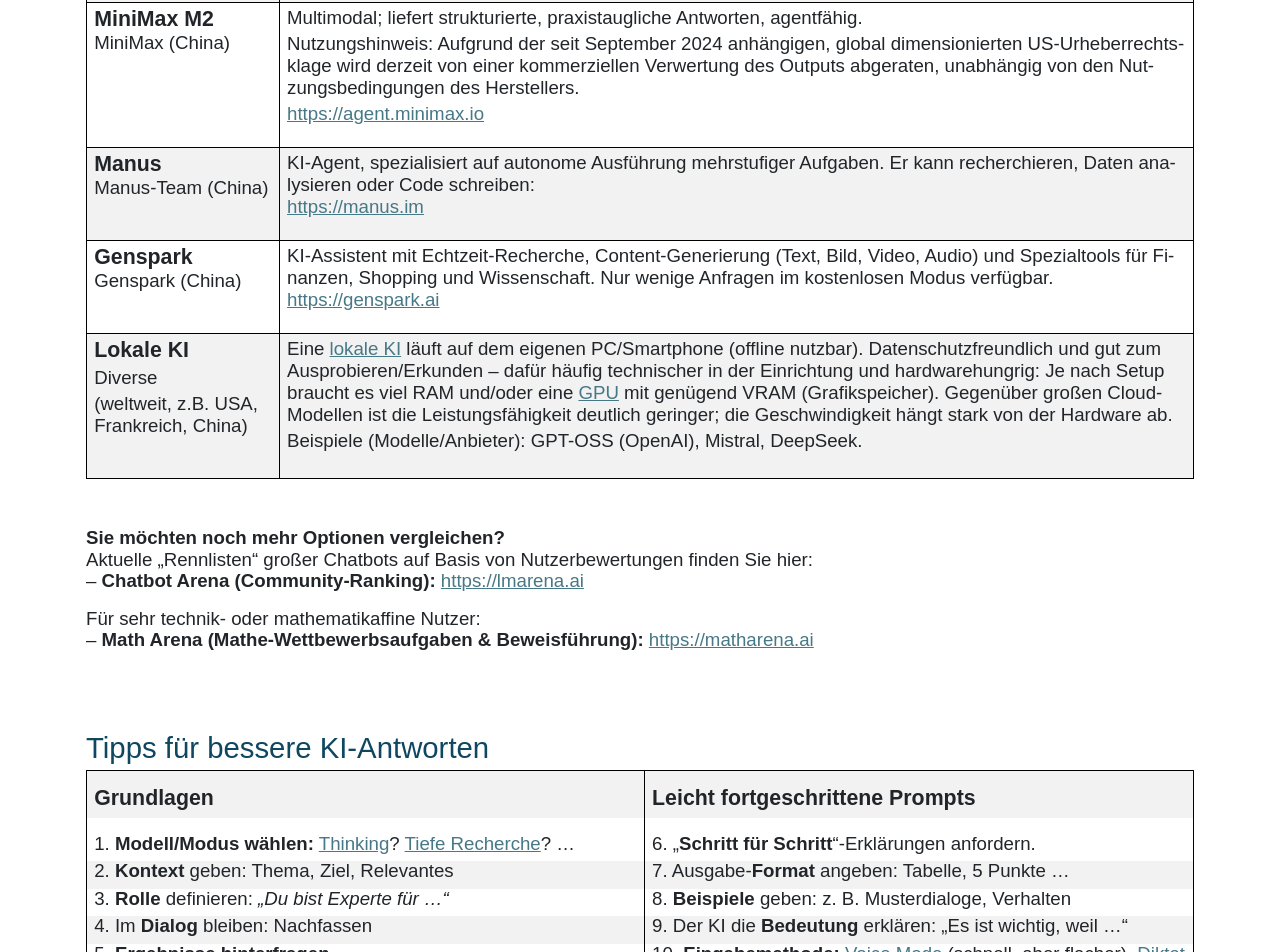
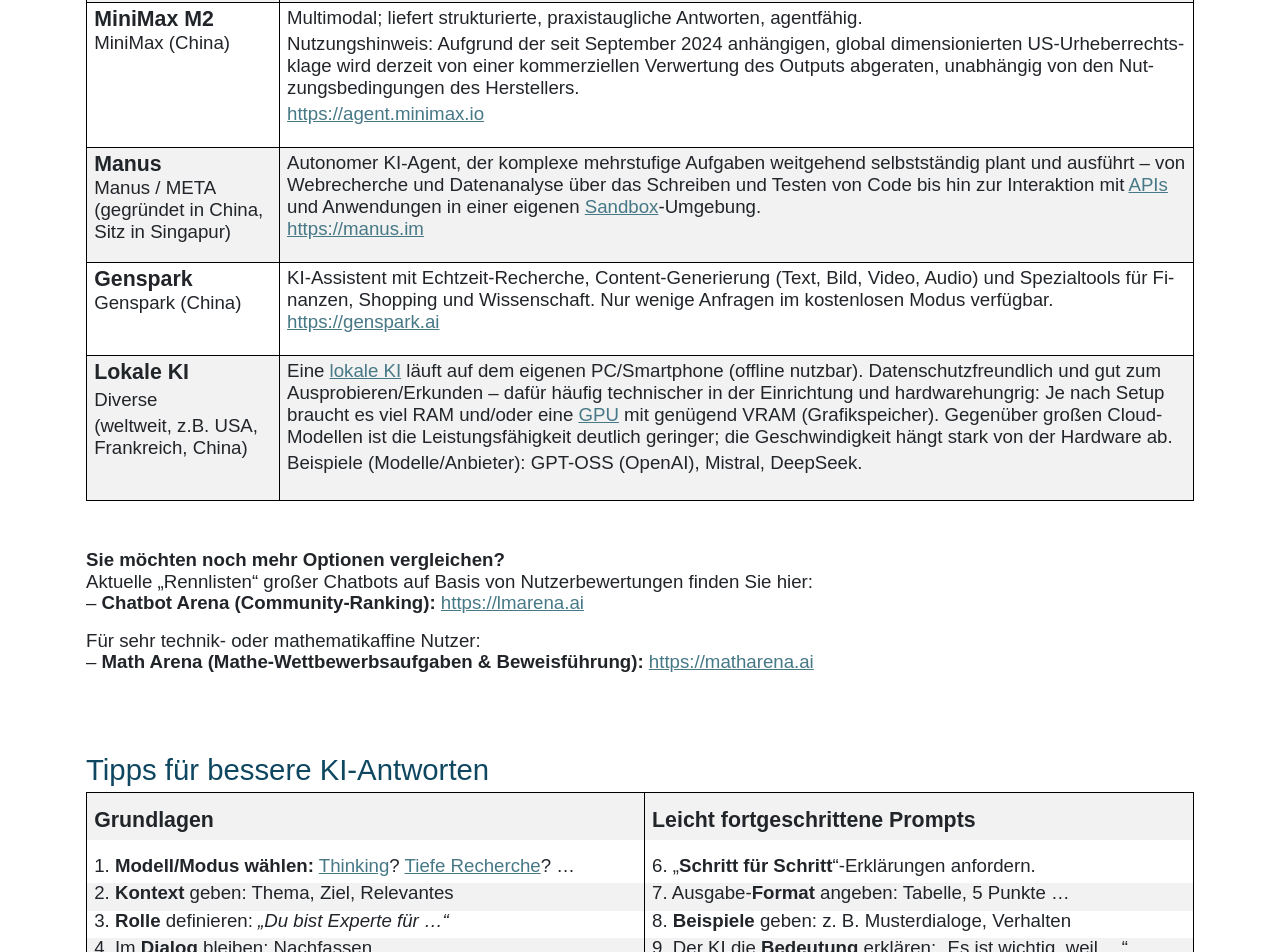
Before and after one commit to fjki-info/fjki-info.github.io, a plain HTML site: page tools/index.html in a window 1280 px wide. Shown: the part 2216-3168 px from the top of the page. Drawn offline with nearby package versions, Linux system fonts and the light colour scheme.

Commit message:
Add files via upload
Angaben zu Manus angepasst/erweitert (gehört jetzt META)

```diff
--- a/tools/index.html
+++ b/tools/index.html
@@ -685,8 +685,8 @@ Auswahl</a></h2>
   border-top:none;padding:0cm 5.4pt 0cm 5.4pt'>
   <p class=MsoNormal style='margin-top:3.0pt;margin-right:0cm;margin-bottom:
   0cm;margin-left:0cm;line-height:normal'><b><span style='font-size:16.0pt'>Manus</span></b></p>
-  <p class=MsoNormal style='margin-bottom:0cm;line-height:normal'>Manus-Team
-  (China)</p>
+  <p class=MsoNormal style='margin-bottom:0cm;line-height:normal'>Manus / META (gegründet
+  in China, Sitz in Singapur)</p>
   <p class=MsoNormal style='margin-bottom:0cm;line-height:normal'><b><span
   style='font-size:7.0pt'> </span></b></p>
   </td>
@@ -694,9 +694,13 @@ Auswahl</a></h2>
   none;border-bottom:solid windowtext 1.0pt;border-right:solid windowtext 1.0pt;
   padding:0cm 5.4pt 0cm 5.4pt'>
   <p class=MsoNormal style='margin-top:3.0pt;margin-right:0cm;margin-bottom:
-  0cm;margin-left:0cm;line-height:normal'>KI-Agent, spezialisiert auf autonome
-  Ausführung mehrstufiger Aufgaben. Er kann recherchieren, Daten analysieren
-  oder Code schreiben: </p>
+  0cm;margin-left:0cm;line-height:normal'>Autonomer KI<span style='font-family:
+  "Cambria Math",serif'>&#8209;</span>Agent, der komplexe mehrstufige Aufgaben
+  weitgehend selbstständig plant und ausführt – von Webrecherche und
+  Datenanalyse über das Schreiben und Testen von Code bis hin zur Interaktion
+  mit <a href="https://fjki-info.github.io/glossar/#API">APIs</a> und
+  Anwendungen in einer eigenen <a
+  href="https://fjki-info.github.io/glossar/#Sandbox">Sandbox</a>-Umgebung.</p>
   <p class=MsoNormal style='margin-bottom:0cm;line-height:normal'><a
   href="https://manus.im/">https://manus.im</a> </p>
   <p class=MsoNormal style='margin-bottom:0cm;line-height:normal'>&nbsp;</p>
```
